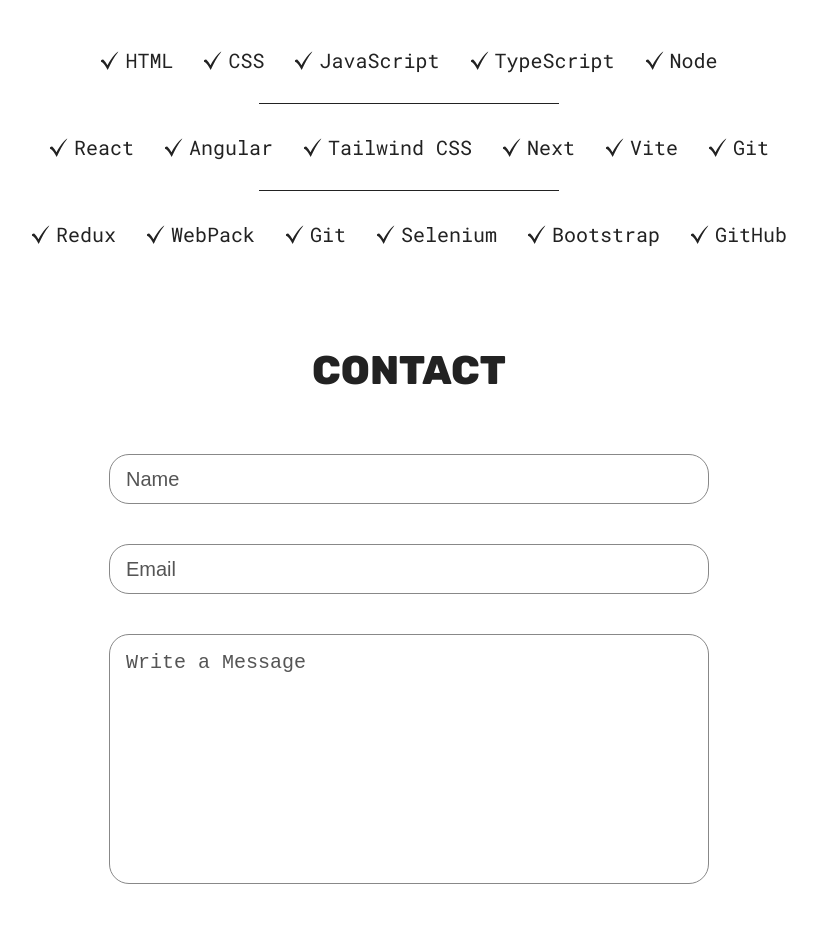
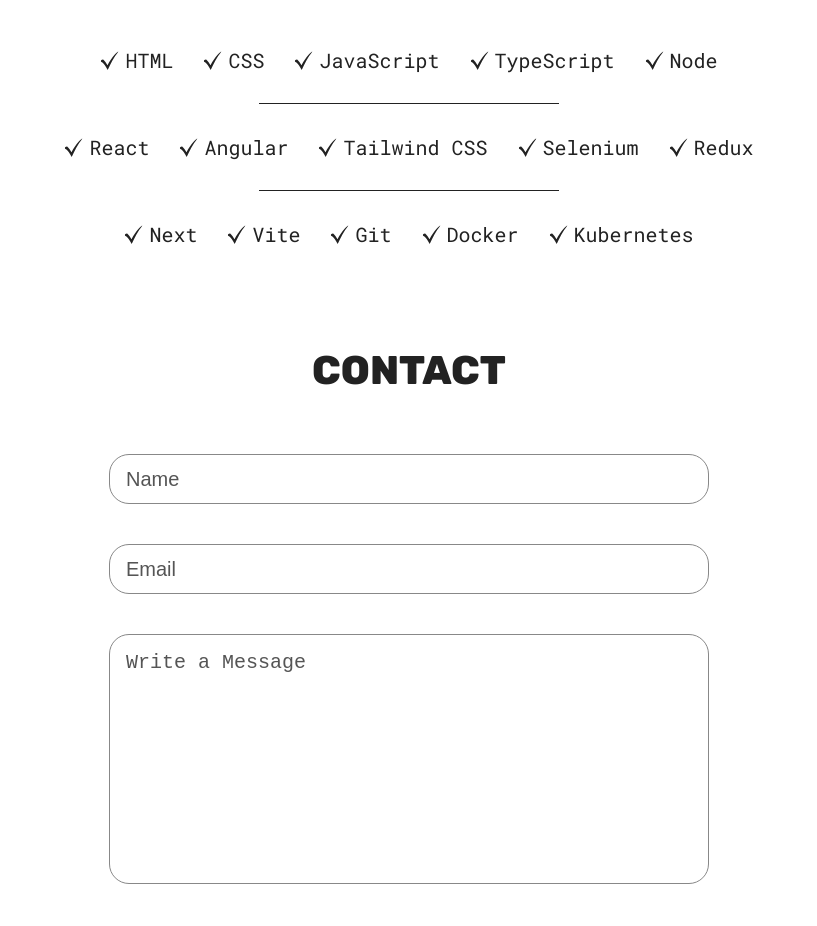
Before and after one commit to abhay707/Portfolio, a React (Vite) app: page / in a window 1280 px wide. Shown: the part 1480-2406 px from the top of the page, without its empty margins (231-1048 px from the left). Built offline with nearby package versions, Linux system fonts and the light colour scheme.

Commit message:
Updated skills code and enhance it

```diff
--- a/src/sections/Skills/Skills.jsx
+++ b/src/sections/Skills/Skills.jsx
@@ -8,33 +8,29 @@ function Skills() {
   const { theme } = useTheme();
   const checkMarkIcon = theme === "light" ? checkMarkLight : checkMarkDark;
 
+  const Basic_skills = ["HTML", "CSS", "JavaScript", "TypeScript", "Node"];
+  const Intermediate_skills = ["React", "Angular", "Tailwind CSS", "Selenium", "Redux"];
+  const Advanced_skills = ["Next", "Vite", "Git", "Docker", "Kubernetes"];
+
   return (
     <section id="skills" className={styles.container}>
       <h1 className="sectionTitle">skills</h1>
       <div className={styles.skillList}>
-        <SkillList src={checkMarkIcon} skill={"HTML"} />
-        <SkillList src={checkMarkIcon} skill={"CSS"} />
-        <SkillList src={checkMarkIcon} skill={"JavaScript"} />
-        <SkillList src={checkMarkIcon} skill={"TypeScript"} />
-        <SkillList src={checkMarkIcon} skill={"Node"} />
+        {Basic_skills.map((skill) => (
+          <SkillList key={skill} src={checkMarkIcon} skill={skill} />
+        ))}
       </div>
       <hr />
       <div className={styles.skillList}>
-        <SkillList src={checkMarkIcon} skill={"React"} />
-        <SkillList src={checkMarkIcon} skill={"Angular"} />
-        <SkillList src={checkMarkIcon} skill={"Tailwind CSS"} />
-        <SkillList src={checkMarkIcon} skill={"Next"} />
-        <SkillList src={checkMarkIcon} skill={"Vite"} />
-        <SkillList src={checkMarkIcon} skill={"Git"} />
+        {Intermediate_skills.map((skill) => (
+          <SkillList key={skill} src={checkMarkIcon} skill={skill} />
+        ))}
       </div>
       <hr />
       <div className={styles.skillList}>
-        <SkillList src={checkMarkIcon} skill={"Redux"} />
-        <SkillList src={checkMarkIcon} skill={"WebPack"} />
-        <SkillList src={checkMarkIcon} skill={"Git"} />
-        <SkillList src={checkMarkIcon} skill={"Selenium"} />
-        <SkillList src={checkMarkIcon} skill={"Bootstrap"} />
-        <SkillList src={checkMarkIcon} skill={"GitHub"} />
+        {Advanced_skills.map((skill) => (
+          <SkillList key={skill} src={checkMarkIcon} skill={skill} />
+        ))}
       </div>
     </section>
   );
```
